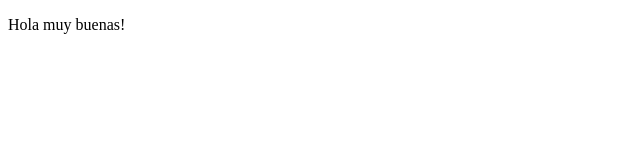
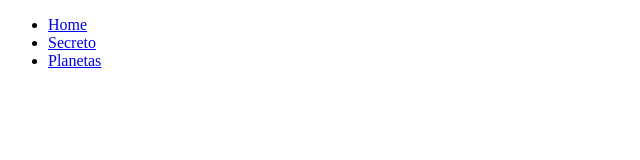
Before and after one commit to Aristex12/website, a plain HTML site: page index.html in a window 1280 px wide. Shown: the whole page, without its empty margins (0-640 px from the left). Drawn offline with Linux system fonts and the light colour scheme.

Commit message:
Update index.html

```diff
--- a/index.html
+++ b/index.html
@@ -3,7 +3,15 @@
 
   <body>
 
-    <p>Hola muy buenas!</p>
+
+  <nav class="navegador">
+  <ul>
+    <li><a href="#">Home</a></li>
+    <li><a href="#">Secreto</a></li>
+    <li><a href="#">Planetas</a></li>
+  </ul>
+  </nav>
+
 
   </body>
 
```
